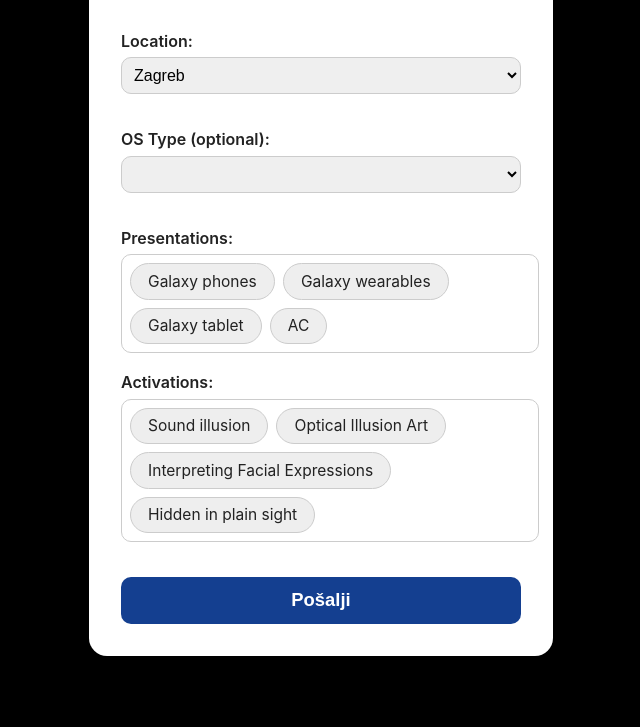
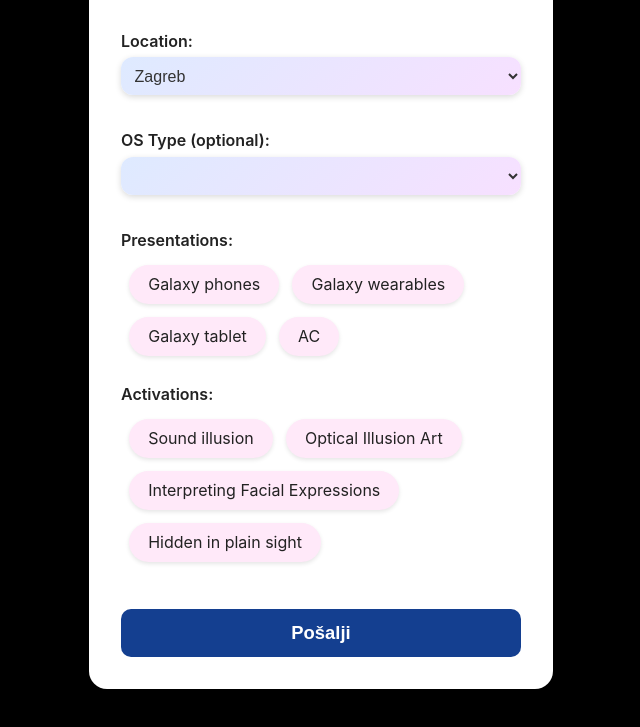
Before and after one commit to TomoChart/SGPromo, a plain HTML site: page index.html in a window 1280 px wide. Shown: the part 117-844 px from the top of the page, without its empty margins (319-959 px from the left). Before the commit the page ends 813 px from the top, so only its background shows below. Drawn offline with Linux system fonts and the light colour scheme.

Commit message:
style: modernize dropdowns and bubbles

```diff
--- a/css/style.css
+++ b/css/style.css
@@ -28,36 +28,56 @@
   font-weight: 600;
 }
 
-select, .bubble-group {
+
+select,
+.bubble-group {
   width: 100%;
   margin: 0.4em 0 1em 0;
   font-size: 1em;
-  padding: 0.5em;
-  border-radius: 10px;
-  border: 1px solid #ccc;
+}
+
+.modern-select {
+  padding: 0.6em;
+  border-radius: 12px;
+  border: none;
+  background: linear-gradient(135deg, #deeaff, #f7e0ff);
+  box-shadow: 0 2px 6px rgba(0, 0, 0, 0.15);
+  color: #333;
 }
 
 .bubble-group {
   display: flex;
   flex-wrap: wrap;
-  gap: 0.5em;
-  margin-bottom: 1em;
+  padding: 0.5em;
+  border-radius: 10px;
+  gap: 0.8em;
+  margin-bottom: 1.3em;
 }
 
 .bubble {
-  background: #eee;
+  background: #ffe9f9;
   border-radius: 25px;
-  padding: 0.5em 1.1em;
-  font-size: 0.97em;
+  padding: 0.6em 1.2em;
+  font-size: 1em;
   cursor: pointer;
   user-select: none;
-  border: 1px solid #ccc;
-  transition: background .2s, border-color .2s;
+  border: none;
+  box-shadow: 0 2px 4px rgba(0, 0, 0, 0.1);
+  transition: background .2s, transform .2s;
 }
+
+.bubble:hover {
+  background: #ffd6f7;
+}
+
+.bubble:active {
+  transform: scale(0.95);
+}
+
 .bubble.selected {
-  background: #143F90;
+  background: linear-gradient(135deg, #143F90, #9c4dff);
   color: #fff;
-  border-color: #143F90;
+  transform: scale(1.05);
 }
 
 .primary-btn {
--- a/index.html
+++ b/index.html
@@ -11,14 +11,14 @@
     <h1>Consumer Insights Reporting</h1>
     <form id="reportForm">
       <label>Location:</label>
-      <select id="location">
+      <select id="location" class="modern-select">
         <option value="Zagreb">Zagreb</option>
         <option value="Split">Split</option>
         <option value="Osijek">Osijek</option>
       </select>
 
       <label>OS Type (optional):</label>
-      <select id="osType">
+      <select id="osType" class="modern-select">
         <option value=""></option>
         <option value="Android Samsung">Android Samsung</option>
         <option value="Android other">Android other</option>
```
